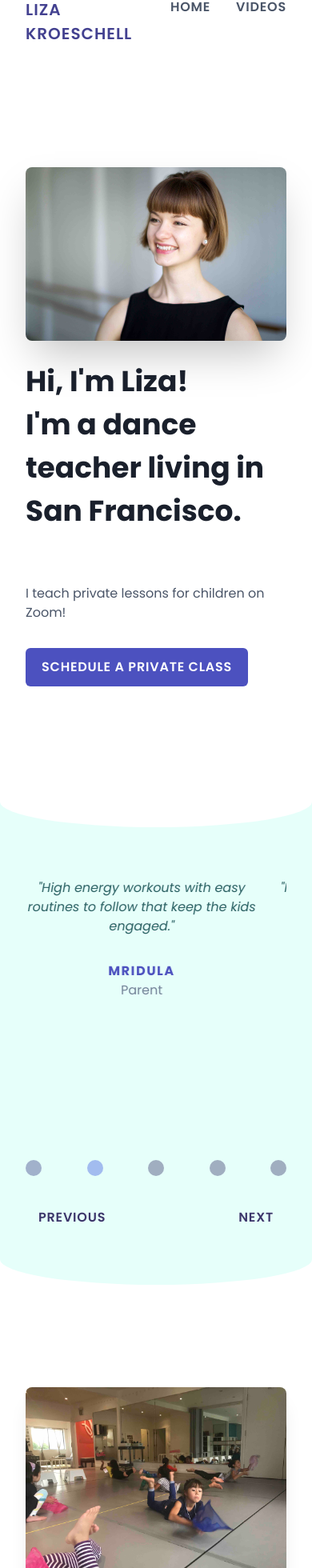
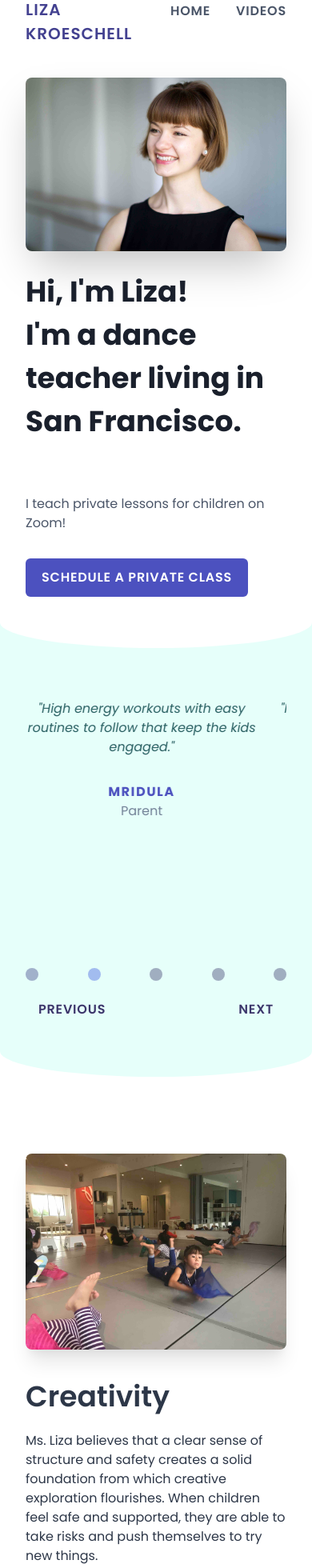
Before and after one commit to JamesODonoghue/liza-kroeschell, a React (Create React App) app: page / in a window 390 px wide. Shown: the part 19-1979 px from the top of the page at 80% size. Built offline with nearby package versions, Linux system fonts and the light colour scheme.

Commit message:
better responsiveness

```diff
--- a/src/components/Confidence/index.tsx
+++ b/src/components/Confidence/index.tsx
@@ -3,15 +3,15 @@ import pose from 'assets/photos/afy_pose_small.jpg';
 export const Confidence = () => {
     return (
         <section className="max-w-5xl mx-auto flex mt-16 text-gray-800">
-            <div className="hidden lg:block lg:w-1/2 px-8 py-8">
+            <div className="hidden lg:block lg:w-1/2 p-16">
                 <img className="rounded-lg shadow-2xl" alt={'pose'} src={pose}></img>
             </div>
-            <div className="mx-auto px-8 py-16 sm:max-w-xl lg:max-w-full lg:w-1/2">
-                <div className="lg:w-1/2 lg:hidden">
+            <div className="mx-auto p-8 sm:max-w-xl lg:max-w-full lg:w-1/2">
+                <div className="lg:w-1/2 lg:hidden mb-8">
                     <img className="rounded-lg shadow-xl" src={pose} alt="pose"></img>
                 </div>
-                <div className="py-12">
-                    <h2 className="text-4xl font-semibold mb-12">Confidence</h2>
+                <div className="sm:p-12">
+                    <h2 className="text-4xl font-semibold mb-4">Confidence</h2>
                     <p>
                         By moving their bodies big and taking up space, children practice a sense of self-confidence and
                         belief in themselves that transfers to their lives outside dance class.
--- a/src/components/Creativity/index.tsx
+++ b/src/components/Creativity/index.tsx
@@ -3,12 +3,12 @@ import creativity from 'assets/photos/nagata_three_small.jpg';
 export const Creativity = () => {
     return (
         <section className="max-w-5xl mx-auto flex mt-16 text-gray-800">
-            <div className="mx-auto px-8 py-16 sm:max-w-xl lg:max-w-full lg:w-1/2">
-                <div className="lg:w-1/2 lg:hidden">
+            <div className="mx-auto p-8 sm:max-w-xl lg:max-w-full lg:w-1/2">
+                <div className="lg:w-1/2 lg:hidden mb-8">
                     <img className="rounded-lg shadow-xl" src={creativity} alt="creativity"></img>
                 </div>
-                <div className="py-12">
-                    <h2 className="text-4xl font-semibold mb-12">Creativity</h2>
+                <div className="sm:py-12">
+                    <h2 className="text-4xl font-semibold mb-4">Creativity</h2>
                     <p>
                         Ms. Liza believes that a clear sense of structure and safety creates a solid foundation from
                         which creative exploration flourishes. When children feel safe and supported, they are able to
@@ -16,7 +16,7 @@ export const Creativity = () => {
                     </p>
                 </div>
             </div>
-            <div className="hidden lg:block lg:w-1/2 px-8 py-8">
+            <div className="hidden lg:block lg:w-1/2 p-16">
                 <img className="rounded-lg shadow-2xl" alt={'profile_image'} src={creativity}></img>
             </div>
         </section>
--- a/src/components/Landing/index.tsx
+++ b/src/components/Landing/index.tsx
@@ -4,8 +4,8 @@ import headshot from 'assets/photos/headshot_small.jpg';
 export const Landing = () => {
     useEffect(() => {}, []);
     return (
-        <section className="flex max-w-6xl mx-auto py-12">
-            <div className="max-w-md mx-auto px-8 py-16 sm:max-w-xl lg:max-w-full lg:w-1/2">
+        <section className="flex max-w-6xl mx-auto">
+            <div className="max-w-md mx-auto px-8 sm:py-16 sm:max-w-xl lg:max-w-full lg:w-1/2">
                 <div className="xl:max-w-xl xl:ml-auto">
                     <img
                         className="mt-6 mb-6 rounded-lg shadow-2xl sm:h-64 sm:w-full sm:object-cover sm:object-center lg:hidden lg:w-1/2"
@@ -39,7 +39,7 @@ export const Landing = () => {
                     </div>
                 </div>
             </div>
-            <div className="hidden lg:block lg:w-1/2 px-8 py-8">
+            <div className="hidden lg:block lg:w-1/2 px-8 py-16">
                 <img className="rounded-lg shadow-2xl" alt={'profile_image'} src={headshot}></img>
             </div>
         </section>
--- a/src/components/Navigation/index.tsx
+++ b/src/components/Navigation/index.tsx
@@ -14,7 +14,7 @@ export const Navigation = () => {
     // };
 
     return (
-        <header className="flex justify-between px-8 py-4 max-w-6xl mx-auto">
+        <header className="flex justify-between px-8 py-4 max-w-6xl mx-auto items-baseline">
             <h3 className="uppercase tracking-wider font-semibold text-indigo-800 text-xl">Liza Kroeschell</h3>
             <div className={`navbar ${open ? 'open' : ''}`}>
                 <NavLink
--- a/src/components/Testimonials/index.tsx
+++ b/src/components/Testimonials/index.tsx
@@ -88,9 +88,9 @@ export const Testimonials = () => {
                             </div>
                         );
                     }}
-                    className="max-w-sm mx-auto flex justify-between mt-8 sm:mt-16"
+                    className="max-w-sm mx-auto flex justify-between mt-4 sm:mt-16"
                 ></DotGroup>
-                <div className="max-w-sm mx-auto flex justify-between mt-8 sm:mt-16">
+                <div className="max-w-sm mx-auto flex justify-between mt-4 sm:mt-16">
                     <ButtonBack className="focus:outline-none focus:shadow-outline uppercase tracking-wider font-semibold text-indigo-900 px-4 py-2 hover:bg-teal-200 rounded-md transition duration-200">
                         Previous
                     </ButtonBack>
--- a/src/tailwind.css
+++ b/src/tailwind.css
@@ -5,7 +5,7 @@
 @tailwind utilities;
 
 .carousel__dot {
-    @apply w-5 h-5 bg-gray-500 transition duration-200 rounded-full;
+    @apply w-4 h-4 bg-gray-500 transition duration-200 rounded-full;
 }
 
 .carousel__dot:focus {
```
Also changed, not shown: src/tailwind.output.css.
